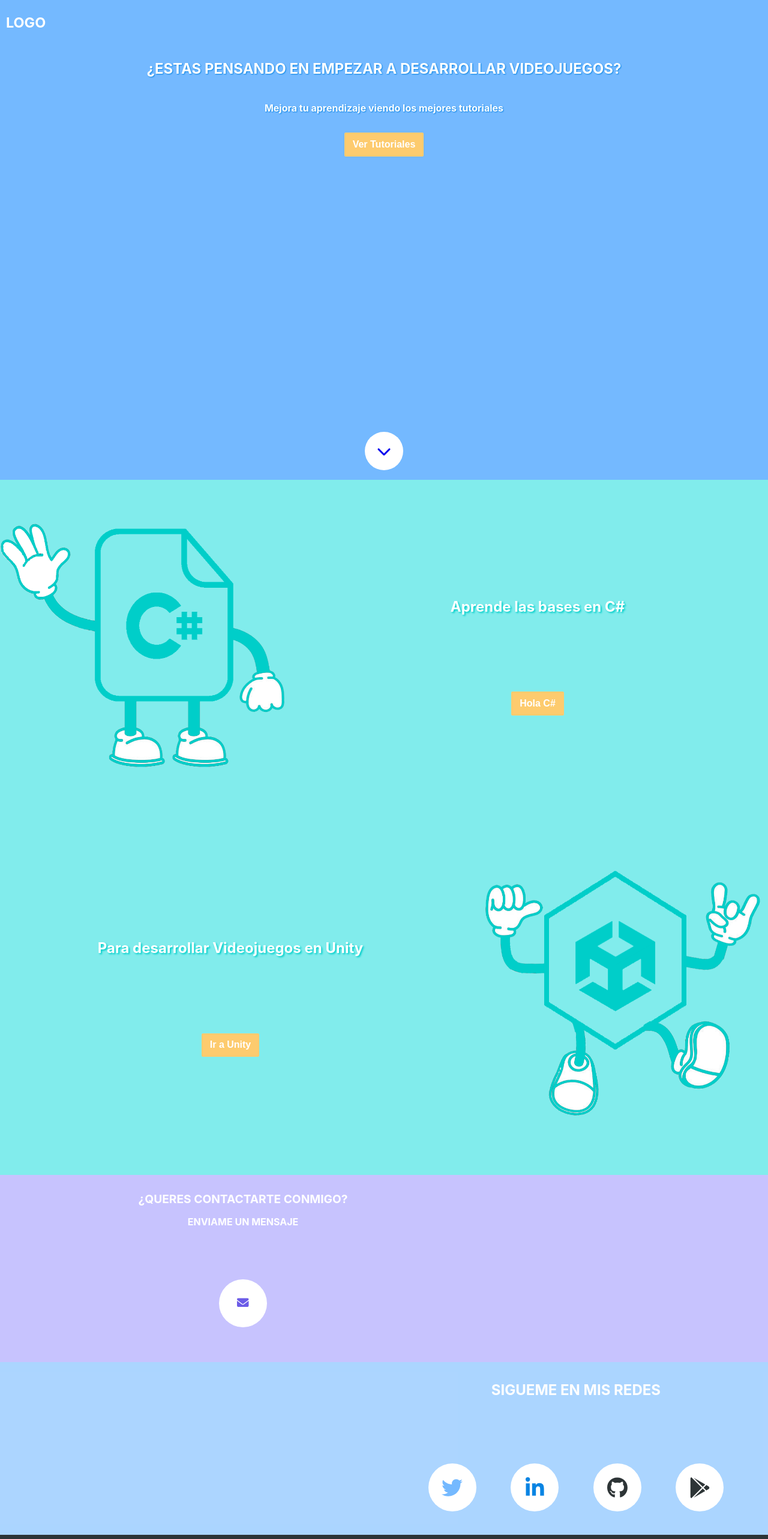
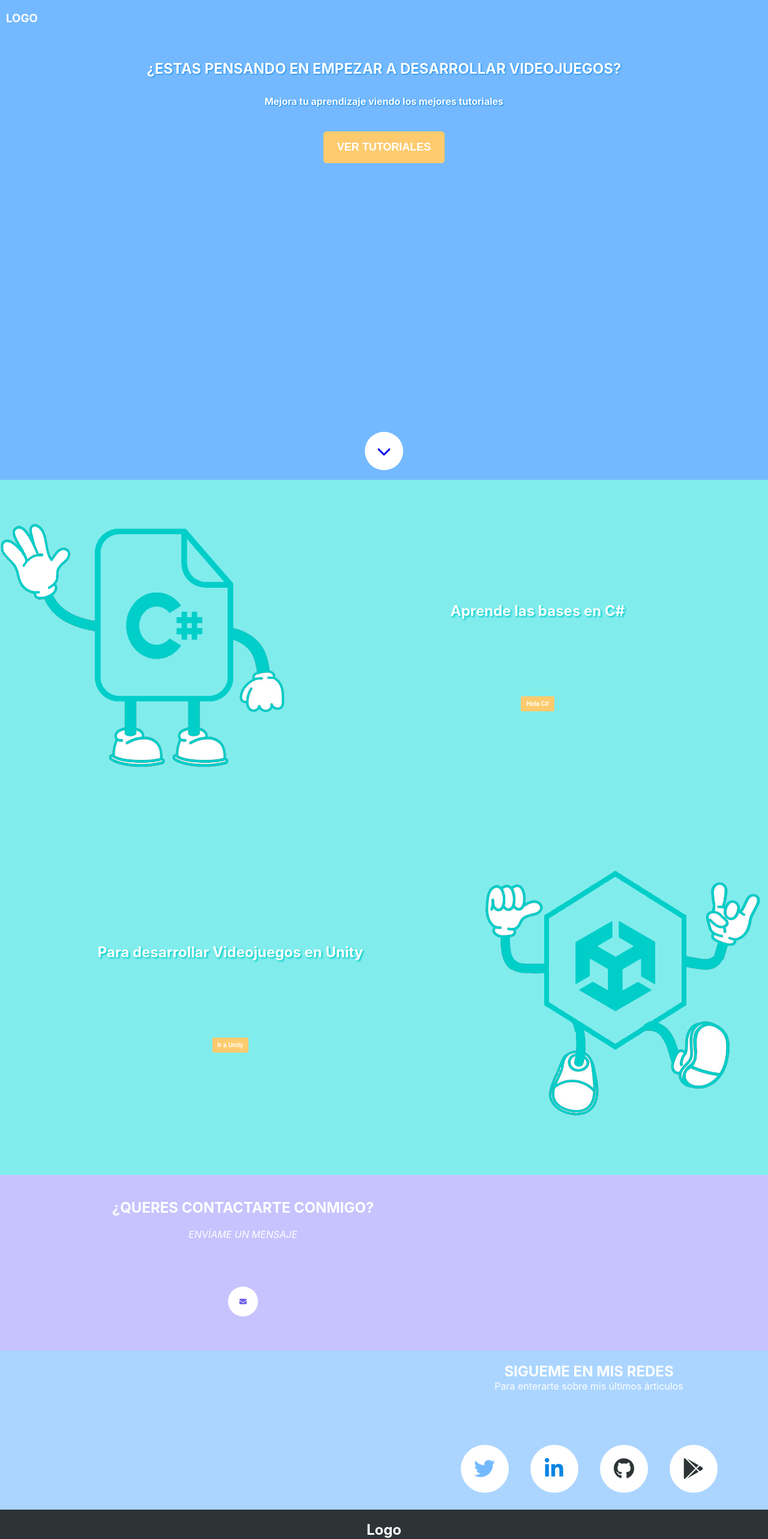
Before and after one commit to GonzaloAsencio/CodiGon, a React (Create React App) app: page / in a window 1280 px wide. Shown: the top 2566 px of the page at 60% size. Built offline with nearby package versions, Linux system fonts and the light colour scheme.

Commit message:
change-font-in-main-page

```diff
--- a/src/Components/App/App.css
+++ b/src/Components/App/App.css
@@ -28,9 +28,6 @@
   color: #61dafb;
 }
 
-html{
-  scroll-behavior: smooth;
-}
 
 @keyframes App-logo-spin {
   from {
--- a/src/Components/Main/Main.css
+++ b/src/Components/Main/Main.css
@@ -1,3 +1,10 @@
+html {
+  font-size: 62.5%;
+  scroll-behavior: smooth;
+}
+body {
+  font-size: 1.6rem;
+}
 
 .slider-conteiner{
   display: flex;
@@ -19,15 +26,21 @@
   margin-top: 10vh;
 }
 
+.slider-text> p{
+  margin-top: 1rem;
+  margin-bottom: 3rem;
+  font-weight: bold;
+}
+
 .tutorial-button{
   background-color: #fdcb6e;
     color: white;
     border: 1px solid #fdcb6e;
     margin-top: 10px;
     cursor: pointer;
-    padding: 0.6rem 0.8rem;
-    font-size: 1rem;
-    border-radius: 2px;
+    padding: 1.5rem 1.5rem;
+    font-weight: 500;
+    border-radius: 0.5rem;
     font-weight: bold;
 }
 
@@ -103,6 +116,10 @@
   .more-tutorials{
     display: none;
   }
+  .tutorial-button{
+    padding: 1.5rem 2.2rem;
+    font-size: 1.8rem;
+  }
 }
 
 @media screen and (min-width: 720px) {
--- a/src/Components/Main/Main.jsx
+++ b/src/Components/Main/Main.jsx
@@ -12,18 +12,18 @@
   return (
     <>
     <Header/>
-          <div className='slider-conteiner'>
+          <section className='slider-conteiner'>
             <div className='slider-text'>
                   <h2>¿ESTAS PENSANDO EN EMPEZAR A DESARROLLAR VIDEOJUEGOS?</h2>
-                  <h4>Mejora tu aprendizaje viendo los mejores tutoriales</h4>
+                  <p>Mejora tu aprendizaje viendo los mejores tutoriales</p>
             </div>
             <div>
-              <button className='tutorial-button'>Ver Tutoriales</button>
+              <button className='tutorial-button'>VER TUTORIALES</button>
             </div>
             <a href ="#first-section" className='change-page-button'>
                 <FontAwesomeIcon id='change-page-icon' icon={faChevronDown} className='fa-xl'/>
             </a>
-          </div>
+          </section>
           <div id ="first-section">
             <Descriptions/>
           </div>
--- a/src/Components/SharedComponents/Contact/Contact.css
+++ b/src/Components/SharedComponents/Contact/Contact.css
@@ -25,15 +25,9 @@
     flex-direction: column;
     text-align: center;
 }
-.message-title > h2 {
-    margin: 0.5rem;
-}
-.message-title > h2:nth-child(1){
-    font-size: 1.2rem;
-}
-.message-title > h2:nth-child(2){
-
-    font-size: 1rem;
+.message-title > p{
+    margin: 0px;
+    font-style: oblique;
 }
 .message-container{
     display: flex;
@@ -89,7 +83,7 @@
     border: 1px solid #6c5ce7;;
     margin-top: 10px;
     cursor: pointer;
-    padding: 0.6rem 0.8rem;
+    padding: 1rem 1.2rem;
     font-size: 1rem;
     border-radius: 2px;
     font-weight: bold;
@@ -104,7 +98,7 @@
 }
 .from-input{
     width: 100%;
-    height:1.5rem;
+    height:3rem;
     margin: 0;
     padding:0;
     border-radius: 2px;
@@ -196,12 +190,6 @@
     .contact-me{
         justify-content: space-evenly;
     }
-    .message-title > h2:nth-child(1){
-        font-size: 35px;
-    }
-    .message-title > h2:nth-child(2){
-        font-size: 18px;
-    }
     .from-input{
         height:2rem;
     }
--- a/src/Components/SharedComponents/Contact/index.js
+++ b/src/Components/SharedComponents/Contact/index.js
@@ -33,7 +33,7 @@
         <div className='message-container'>
           <div className='message-title'>
             <h2>¿QUERES CONTACTARTE CONMIGO?</h2>
-            <h2>ENVIAME UN MENSAJE</h2>
+            <p>ENVÍAME UN MENSAJE</p>
           </div>
           <div className='message-text'>
               <button className='messageIcon'><FontAwesomeIcon className='msgicon' icon={faEnvelope}/><FontAwesomeIcon className='msgiconOpen' icon={faEnvelopeOpen}/></button>
--- a/src/Components/SharedComponents/Header/Header.css
+++ b/src/Components/SharedComponents/Header/Header.css
@@ -7,7 +7,6 @@
     margin: 0px;
     width: 100%;
 }
-
 .header-nav{
     display: flex;
     justify-content: space-between;
@@ -15,11 +14,9 @@
     margin: 0;
     width: 100%;
 }
-
 .header-logo{
 padding-left: 10px;
 }
-
 .header-buttons{
     display: flex;
     align-items: center;
@@ -28,33 +25,19 @@
     text-decoration: none;
     display: none;
 }
-
 .header-buttons > ul{
     margin: 0;
 }
-
 .header-down{
     position: sticky;
    background-color:#0984E3;
 }
-
 .header-down > .header-nav > .header-buttons{
     display: flex;
 }
 
 @media screen and (min-width: 720px) {
-    header{
-        font-size: 20px;
-    }
     .header-buttons{
         padding-right: 25px;
     }
 }
-
-@media screen and (min-width: 1366px) {
-    header{
-        font-size: 20px;
-    }
-}
-@media screen and (min-width: 1920px) {
-}
--- a/src/Components/SharedComponents/SocialMedia/SocialMedia.css
+++ b/src/Components/SharedComponents/SocialMedia/SocialMedia.css
@@ -131,10 +131,19 @@
     width: 100%;
     height: 100%;
 }
+.social-media-text{
+    display: flex;
+    flex-direction: column;
+    justify-content: center;
+    text-align: center;
+    color: white;
+}
+.social-media-text > p{
+    padding-bottom: 7rem;
+    margin: 0px;
+}
 .social-media-text > h2{
-    color: white;
     padding-top: 2rem;
-    padding-bottom:5rem;
     margin: 0px;
 }
 .social-media-icons{
--- a/src/Components/SharedComponents/SocialMedia/index.js
+++ b/src/Components/SharedComponents/SocialMedia/index.js
@@ -15,7 +15,7 @@
   const {ref: smImageRef, inView: mysmImageIsVisible} = useInView();
 
     return (
-    <div className='social-media'>
+    <section className='social-media'>
         <div className='social-media-conteiner'>
             <div ref={smImageRef} className= {`social-media-image-conteiner ${mysmImageIsVisible ? animations.socialmediaImage :''}`}>
               <img src={handImage} className='sm-base-image' alt=""  />
@@ -25,6 +25,7 @@
             <div className='social-media-icons'>
               <div className='social-media-text'>
                 <h2>SIGUEME EN MIS REDES</h2>
+                <p>Para enterarte sobre mis últimos árticulos</p>
               </div>
               <div className='warpper'>
                 <div ref={iconRef} className= {`icon ${myIconIsVisible ? animations.iconJump :''}`} >
@@ -54,7 +55,7 @@
               </div>
             </div>
           </div>
-        </div>
+        </section>
     );
 }
 export default SocialMedia;
```
Also changed, not shown: src/Components/SharedComponents/IconSeparetor/IconCounter.js (deleted, +0 -35 lines), src/Components/SharedComponents/IconSeparetor/IconSeparetor.css (deleted, +0 -23 lines), src/Components/SharedComponents/IconSeparetor/IconSeparetor.js (deleted, +0 -26 lines), src/Components/SharedComponents/IconWithTextSeparetor/index.js (deleted, +0 -15 lines).
